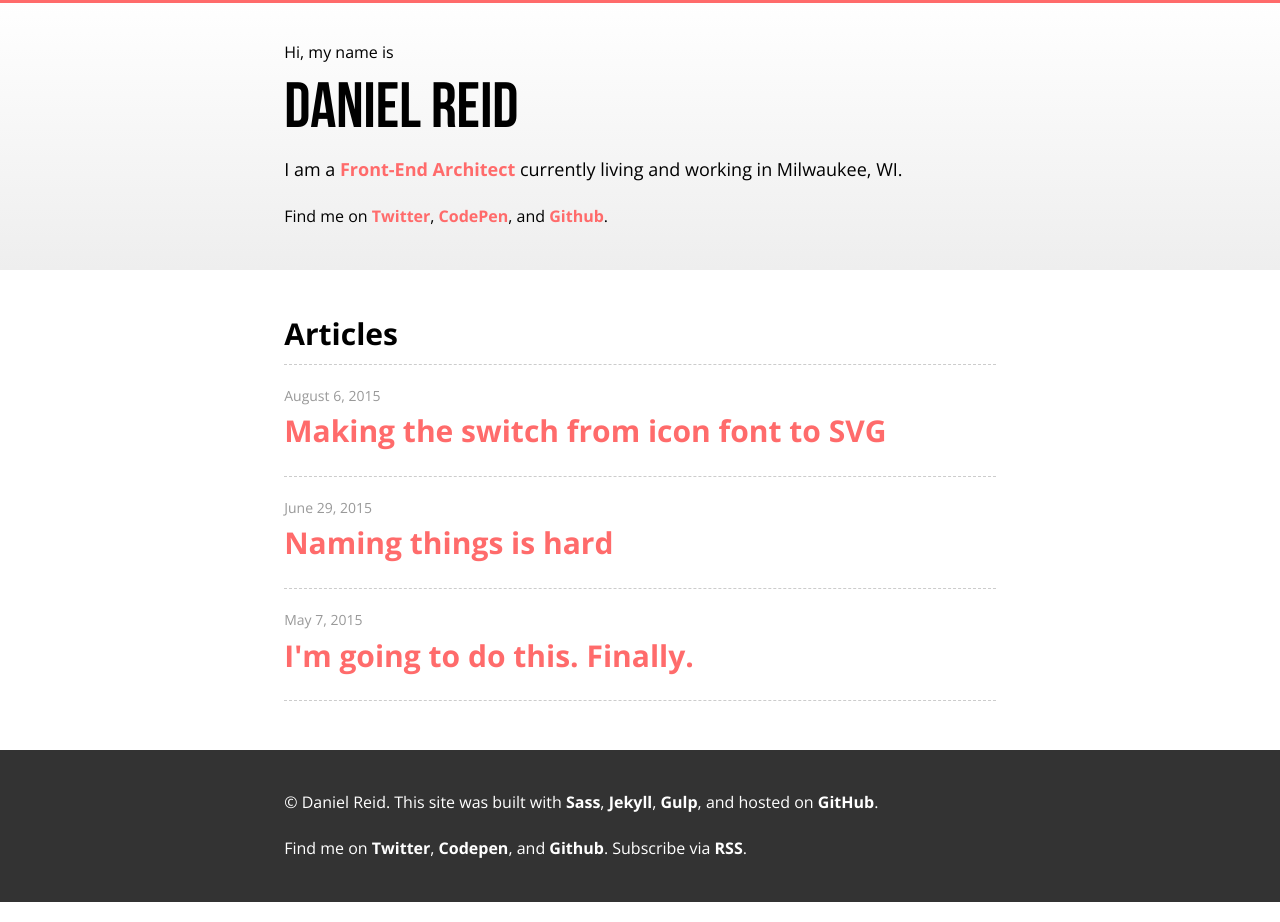
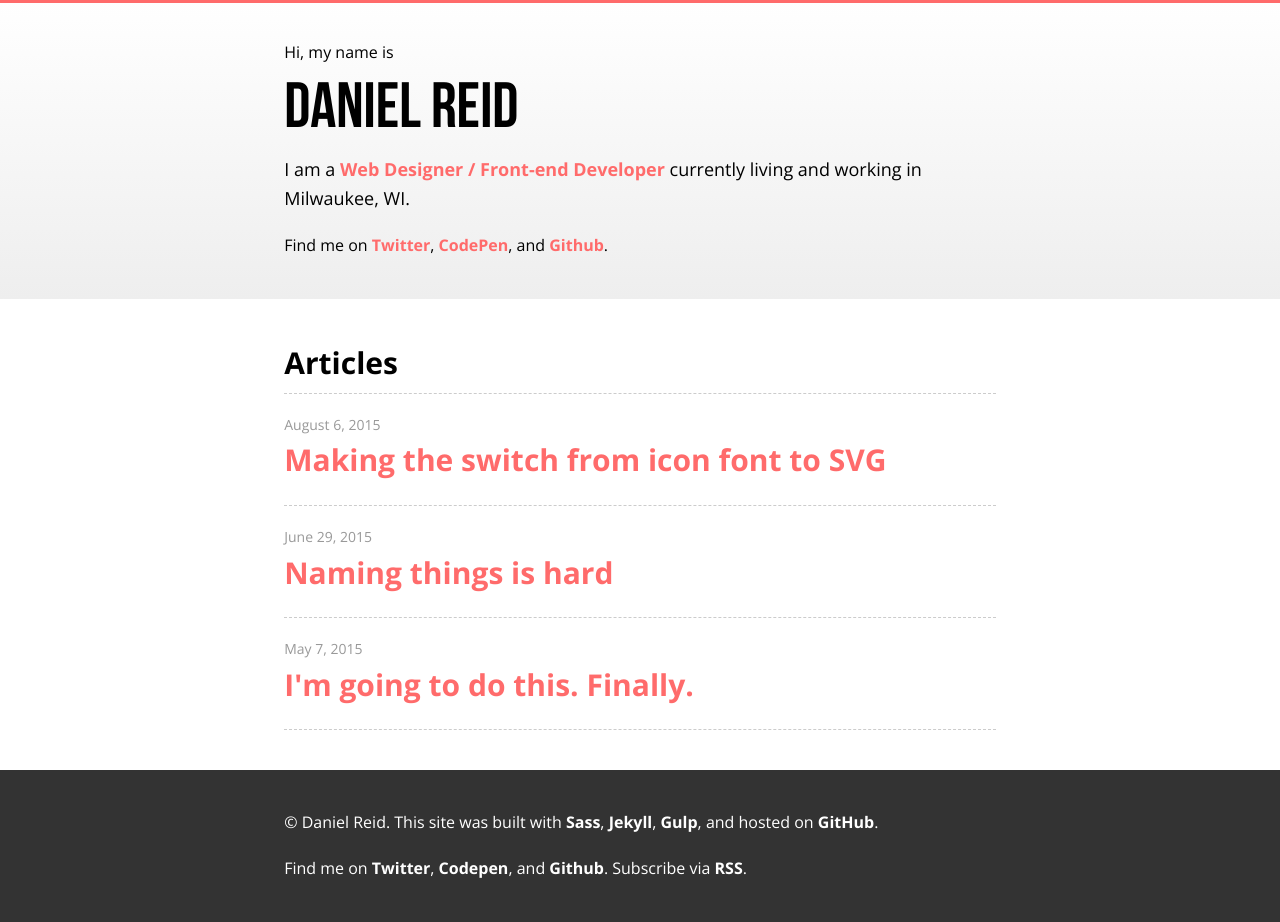
Before and after one commit to danielcreid/danielcreid.github.io, a Jekyll site: the page built from index.html, in a window 1280 px wide. Built offline with Jekyll 4.4.1, drawn with Linux system fonts in a browser that asks for light colours; the list of posts is cut into pages by our own code.

Commit message:
Revert "Updating title"
This reverts commit 94dc17008f76f03f46dd2dc6f77b01829dec1228.

Reverting title change.

```diff
--- a/_config.yml
+++ b/_config.yml
@@ -1,5 +1,5 @@
 name: Daniel Reid
-description: I am a Front-End Architect currently living and working in Milwaukee, WI.
+description: I am a Web Designer / Front-end Developer currently living and working in Milwaukee, WI.
 url: http://www.danielcreid.com
 permalink: /:title
 paginate: 5
--- a/_includes/header.html
+++ b/_includes/header.html
@@ -4,7 +4,7 @@
                 Hi, my name is
                 <span class="site-header__logo"><a href="/">Daniel Reid</a></span>
             </p>
-            <p class="site-header__about">I am a <a href="https://github.com/micahgodbolt/front-end-architecture" target="_blank">Front-End Architect</a> currently living and working in Milwaukee, WI.</p>
+            <p class="site-header__about">I am a <a href="http://css-tricks.com/job-titles-in-the-web-industry" target="_blank">Web Designer / Front-end Developer</a> currently living and working in Milwaukee, WI.</p>
             <p class="site-header__contact">Find me on <a href="https://twitter.com/dan_reid" target="_blank">Twitter</a>, <a href="http://codepen.io/dan_reid/" target="_blank">CodePen</a>, and <a href="https://github.com/danielcreid" target="_blank">Github</a>.</p>
     </div>
 </header>
--- a/_layouts/default.html
+++ b/_layouts/default.html
@@ -3,8 +3,8 @@
 <head>
     <meta charset="utf-8">
     <meta http-equiv="X-UA-Compatible" content="IE=edge,chrome=1">
-    <title>Daniel Reid - Front-End Architect</title>
-    <meta name="description" content="Hi, my name is Daniel Reid. I am a Front-End Architect currently living and working in Milwaukee, WI.">
+    <title>Daniel Reid - Web Designer / Front-end Developer</title>
+    <meta name="description" content="Hi, my name is Daniel Reid. I am a Web Designer / Front-end Developer currently living and working in Milwaukee, WI.">
     <meta name="viewport" content="width=device-width, initial-scale=1">
 
     <link href="http://www.danielcreid.com/feed.xml" rel="alternate" type="application/atom+xml">
```
